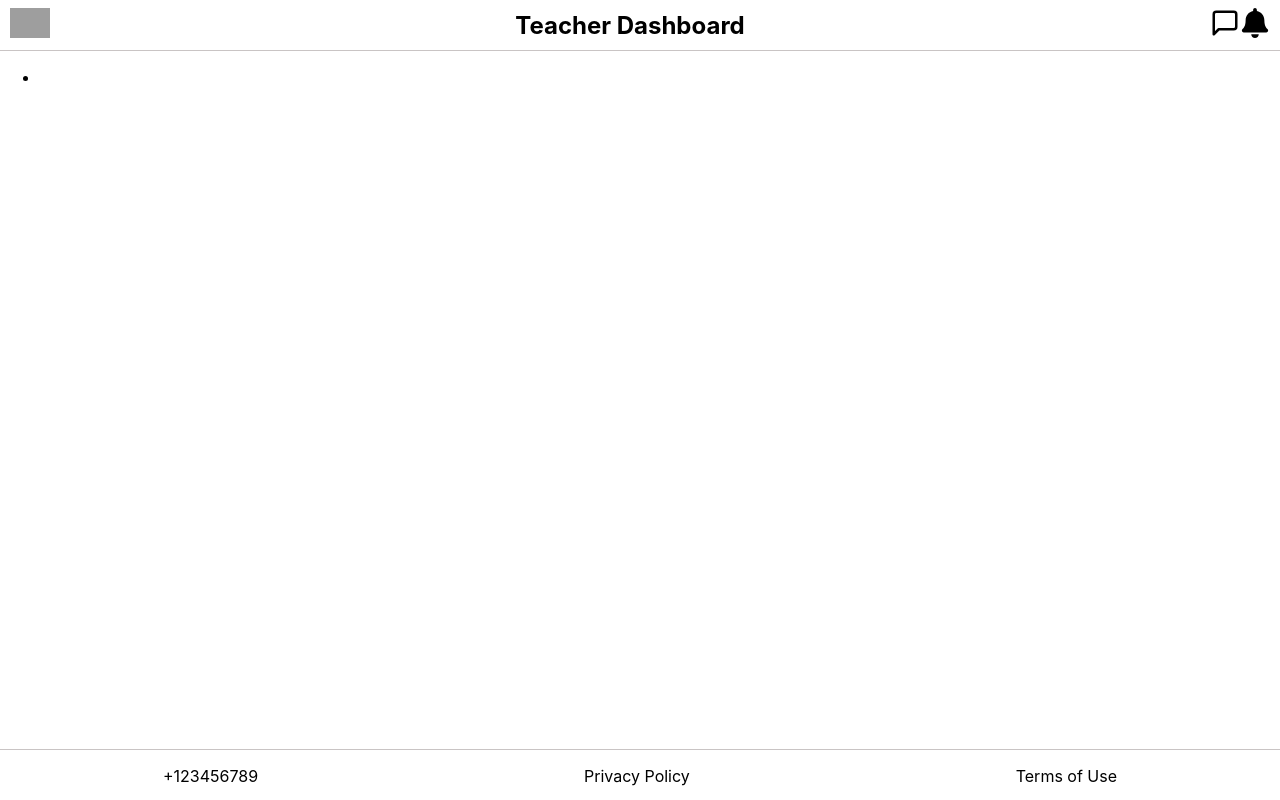
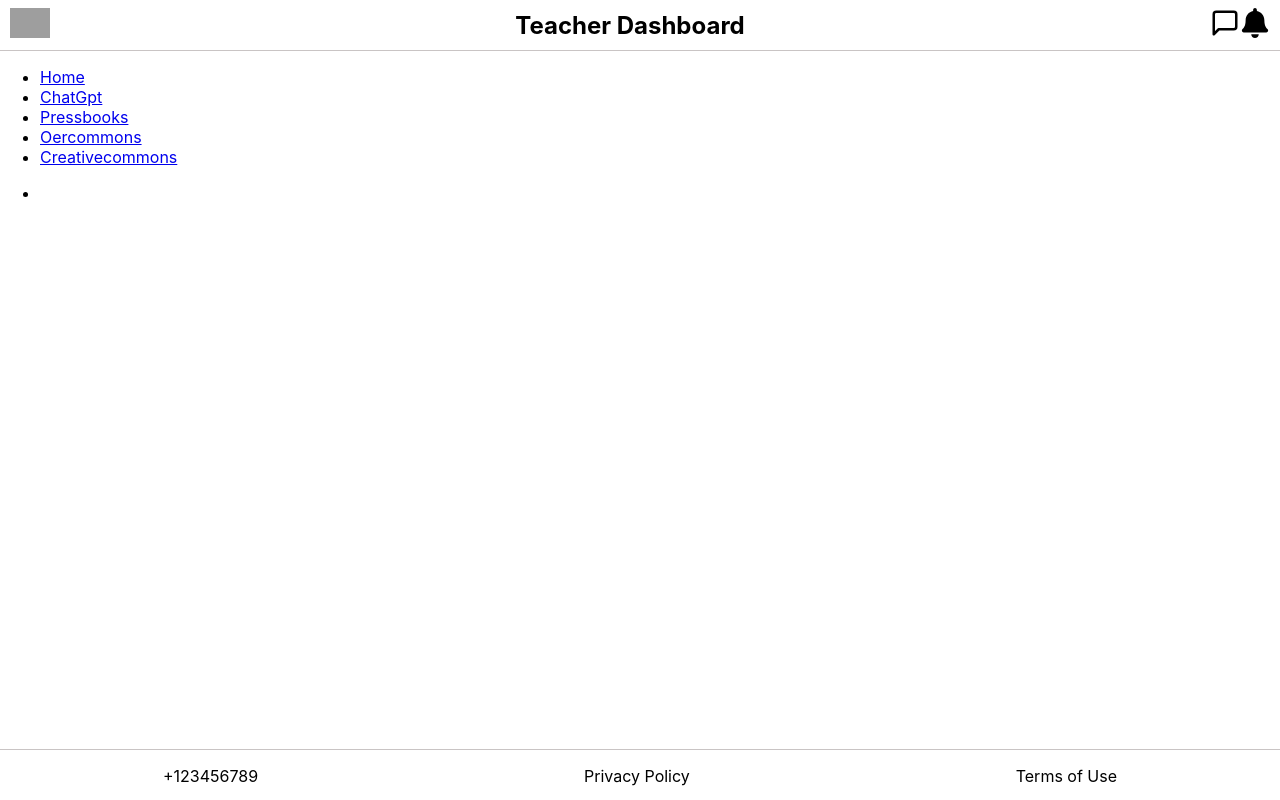
Before and after one commit to OndeyoMatoke/LearnHall-Teacher-Dashboard, a React (Create React App) app: page / in a window 1280 px wide. Built offline with nearby package versions, Linux system fonts and the light colour scheme; grey boxes are pictures that could not be loaded.

Commit message:
additions

```diff
--- a/src/App.js
+++ b/src/App.js
@@ -4,6 +4,7 @@ import ContentPage from './Components/ContentPage/ContentPage';
 import Footer from './Components/Footer/Footer';
 import Header from './Components/Header/Header';
 import SideBar from './Components/SideBar/SideBar';
+
 
 function App() {
   return (
--- a/src/Components/SideBar/SideBar.js
+++ b/src/Components/SideBar/SideBar.js
@@ -1,9 +1,33 @@
 import React from 'react'
+import { Link } from 'react-router-dom'
 
 export default function SideBar() {
   return (
     <div>
+      <nav>
+        <ul>
+            <li>
+                <Link to="/">Home</Link>
+            </li>
 
+            <li>
+                <Link to="chatgpt">ChatGpt</Link>
+            </li>
+
+            <li>
+                <Link to="pressbooks">Pressbooks</Link>
+            </li>
+
+            <li>
+                <Link to="oercommons">Oercommons</Link>
+            </li>
+
+            <li>
+                <Link to="creativecommons">Creativecommons</Link>
+            </li>
+
+        </ul>
+      </nav>
     </div>
   )
 }
--- a/src/index.js
+++ b/src/index.js
@@ -4,9 +4,12 @@ import './index.css';
 import App from './App';
 
 
+import { BrowserRouter } from 'react-router-dom';
+
+
 const root = ReactDOM.createRoot(document.getElementById('root'));
 root.render(
-  <React.StrictMode>
-    <App />
-  </React.StrictMode>
+  <BrowserRouter>
+     <App />
+  </BrowserRouter>
 );
```
